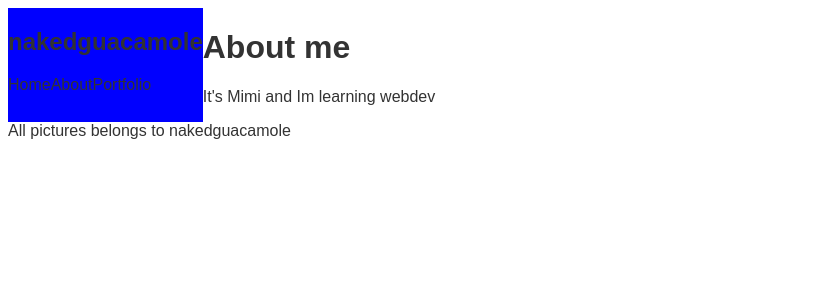
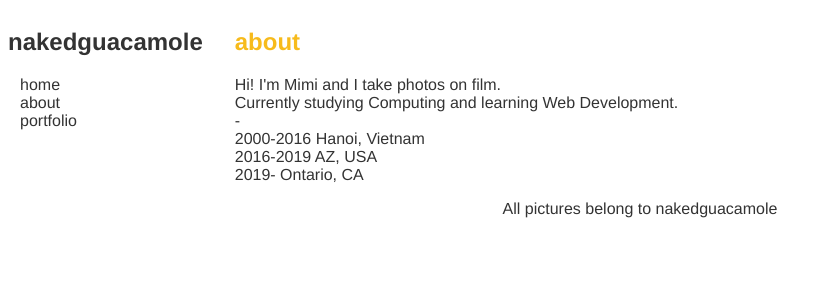
Before and after one commit to hnbnguyen/photography-portfolio, a Next.js app: page /about in a window 1280 px wide. Shown: the top 300 px of the page, without its empty margins (0-832 px from the left). Built offline with nearby package versions, Linux system fonts and the light colour scheme.

Commit message:
add dynamic path

```diff
--- a/components/Footer.js
+++ b/components/Footer.js
@@ -1,8 +1,8 @@
 const Footer = () => {
     return (
-        <div>
-            All pictures belongs to nakedguacamole
-        </div>
+        <footer>
+            All pictures belong to nakedguacamole
+        </footer>
      );
 }
 
--- a/components/Navbar.js
+++ b/components/Navbar.js
@@ -1,4 +1,6 @@
 import Link from 'next/link'
+import { useEffect } from 'react'
+import { useRouter } from 'next/router'
 
 const Navbar = () => {
     return (
@@ -6,9 +8,9 @@ const Navbar = () => {
             <div className="logo">
                 <h1>nakedguacamole</h1>
             </div>
-            <Link href="/"><a>Home</a></Link>
-            <Link href="/about"><a>About</a></Link>
-            <Link href="/albums"><a>Portfolio</a></Link>
+            <Link href="/"><a>home</a></Link>
+            <Link href="/about"><a>about</a></Link>
+            <Link href="/portfolio"><a>portfolio</a></Link>
         </nav>
      );
 }
--- a/pages/about.js
+++ b/pages/about.js
@@ -1,9 +1,25 @@
+import styles from '../styles/Home.module.css'
+import Head from 'next/head';
+
 const About = () => {
     return (
-        <div>
-            <h1>About me</h1>
-            <p>It's Mimi and Im learning webdev</p>
-        </div>
+        <>
+            <Head>
+                <title>nakedguacamole | about</title>
+                <meta name="keywords" content="mimi" />
+            </Head>
+            <div className={styles.content}>
+                <h2>about</h2>
+                <p>
+                    Hi! I'm Mimi and I take photos on film. <br></br>
+                    Currently studying Computing and learning Web Development.<br></br>
+                    - <br></br>
+                    2000-2016 Hanoi, Vietnam<br></br>
+                    2016-2019 AZ, USA<br></br>
+                    2019- Ontario, CA
+                </p>
+            </div>
+        </>
      );
 }
 
--- a/styles/Home.module.css
+++ b/styles/Home.module.css
@@ -0,0 +1,3 @@
+.content{
+  padding: 0 2rem;
+}
--- /dev/null
+++ b/styles/Portfolio.module.css
@@ -0,0 +1,7 @@
+.content{
+    padding: 0 2rem;
+}
+
+.single:hover{
+    color: #f7bb1c;
+}
--- a/styles/globals.css
+++ b/styles/globals.css
@@ -1,10 +1,15 @@
+h2 {
+  color: #f7bb1c;
+}
 nav{
-  background-color: blue;
+  /* background-color: blue; */
+  display: flex;
+  flex-direction: column;
 }
 
 body{
   color: #333;
-  font-family: Arial, Helvetica, sans-serif;
+  font-family: "Helvetica Neue", Helvetica, sans-serif, "Helvetica Neue Regular", Icons;
 }
 
 a{
@@ -12,7 +17,25 @@ a{
   text-decoration: None;
 }
 
+nav a{
+  margin-left: 12px;
+}
+
 .content{
   display: flex;
   flex-direction: row;
 }
+
+footer{
+  display: block;
+  text-align: center;
+}
+
+.not-found{
+  padding: 0 2rem;
+}
+
+.not-found a{
+  color: #f7bb1c;
+  text-decoration: underline;
+}
```
Also changed, not shown: pages/404.js (added, +22 -0 lines), pages/albums/Kingston.js (deleted, +0 -9 lines), pages/albums/index.js (deleted, +0 -9 lines), pages/index.js (+6 -5 lines), pages/portfolio/Kingston.js (added, +17 -0 lines), pages/portfolio/index.js (added, +34 -0 lines), 1 other file (tests, documents, lock files or other folders).
